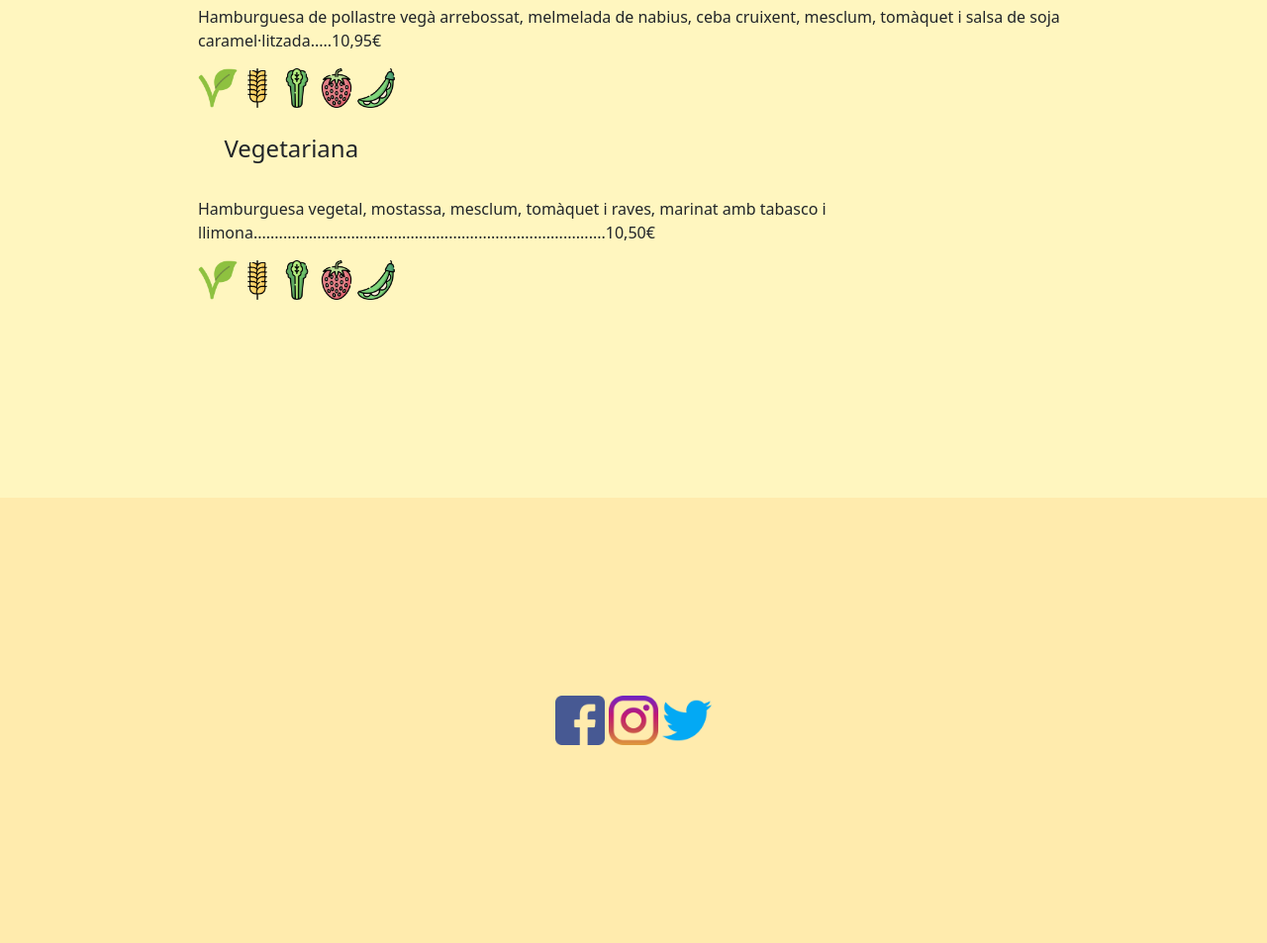
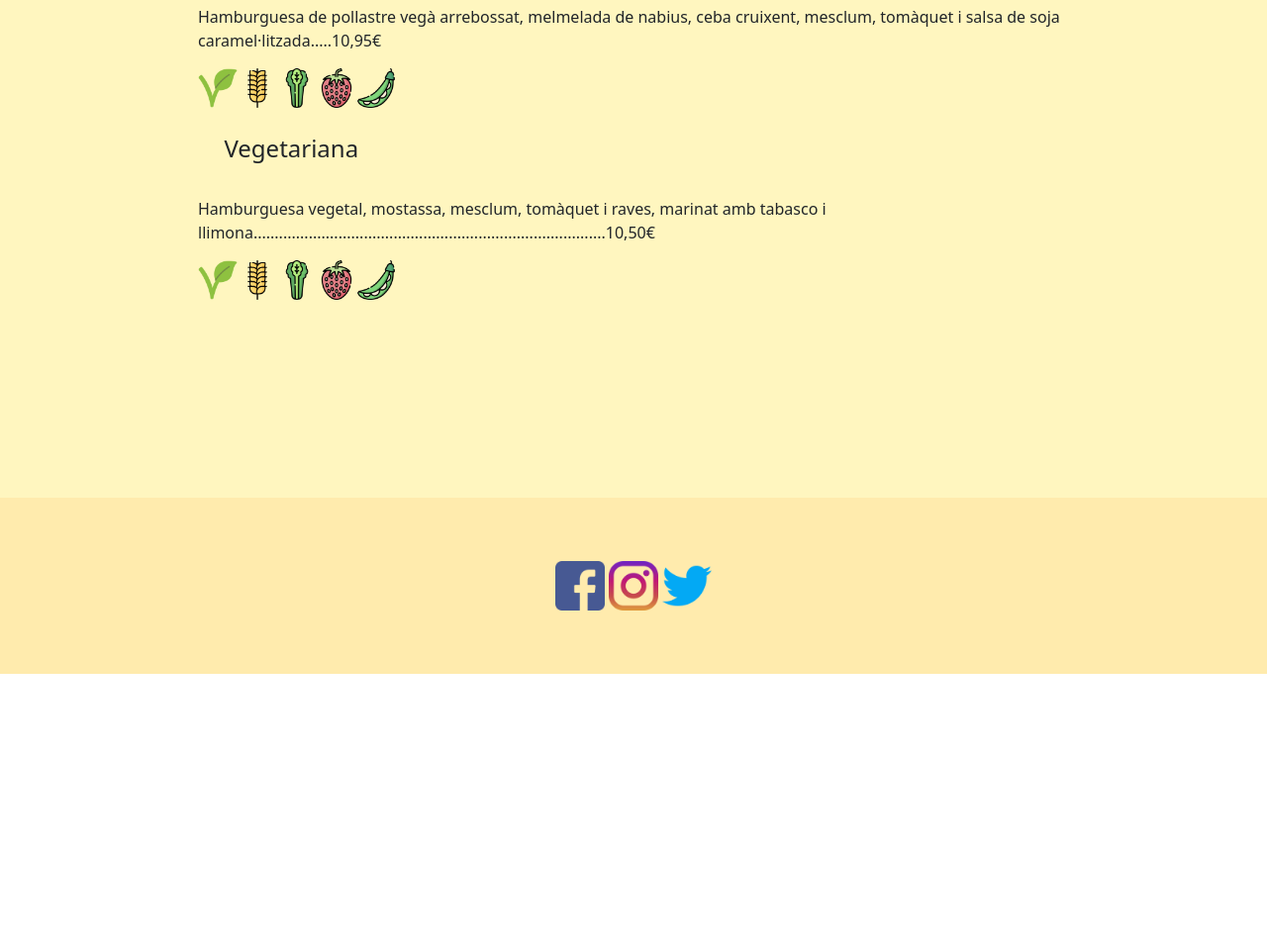
Before and after one commit to Guillem1223/cartaRestauranteDigital, a plain HTML site: page carta.html in a window 1280 px wide. Shown: the part 1648-2601 px from the top of the page at 99% size. After the commit the page ends 2329 px from the top, so only its background shows below. Drawn offline with nearby package versions, Linux system fonts and the light colour scheme; a web font is replaced by a local one.

Commit message:
arreglos media querys

```diff
--- a/carta.html
+++ b/carta.html
@@ -120,7 +120,7 @@
       /><img class="soy" src="img/soy.png" />
     </section>
 
-    <section class="peu">
+    <footer class="peu">
       <a href="https://www.facebook.com"
         ><img class="rds" src="img/facebook.png"
       /></a>
@@ -130,7 +130,7 @@
       <a href="https://www.twitter.com"
         ><img class="rds" src="img/gorjeo.png"
       /></a>
-    </section>
+    </footer>
 
     <script
       src="https://cdn.jsdelivr.net/npm/bootstrap@5.2.2/dist/js/bootstrap.bundle.min.js"
--- a/styles.css
+++ b/styles.css
@@ -108,21 +108,25 @@ h2 {
 .titulocarta {
   font-size: 7rem;
 }
-section {
+section,
+header {
   padding: 50px !important;
 }
 @media only screen and (min-width: 500px) {
-  section {
+  section,
+  header {
     padding: 100px !important;
   }
 }
 @media only screen and (min-width: 700px) {
-  section {
+  section,
+  header {
     padding: 150px !important;
   }
 }
 @media only screen and (min-width: 1000px) {
-  section {
+  section,
+  header {
     padding: 200px !important;
   }
 }
```
